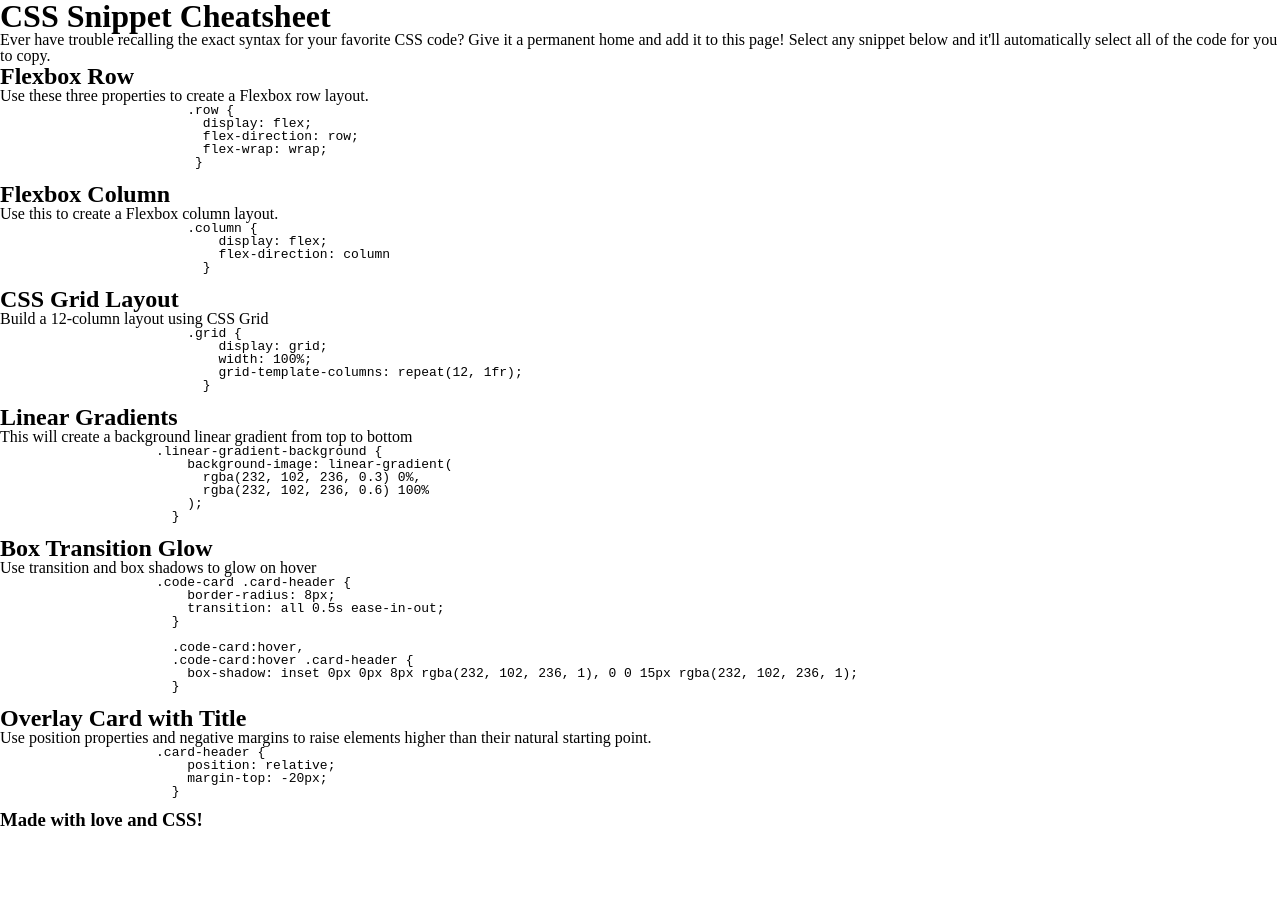
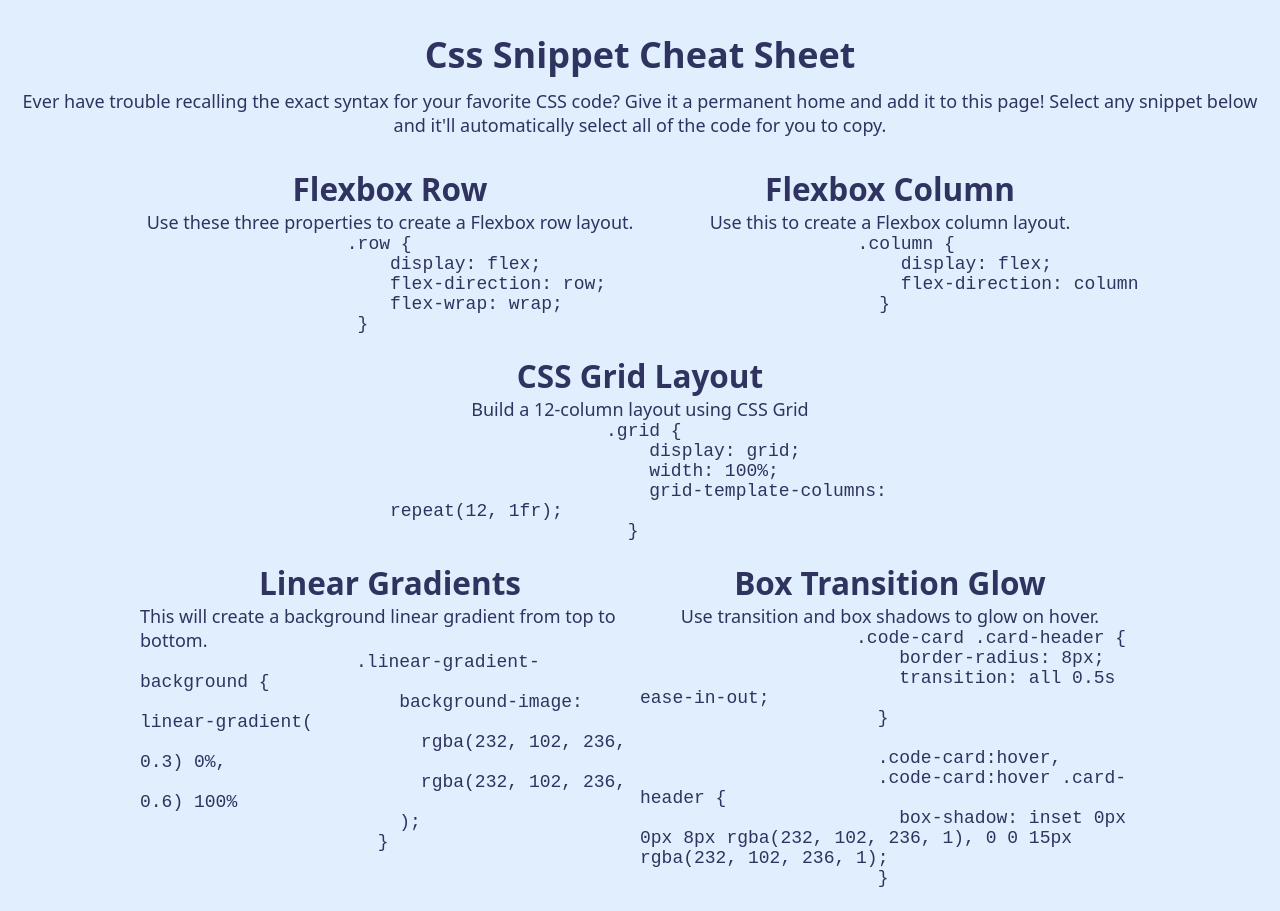
Before and after one commit to Jose-Cotto/CSS-Cheat-Sheet, a plain HTML site: page index.html in a window 1280 px wide. Shown: the top 911 px of the page. Before the commit the page ends 830 px from the top, so only its background shows below. Drawn offline with Linux system fonts and the light colour scheme.

Commit message:
Adjust html and CSS

```diff
--- a/assets/reset.css
+++ b/assets/reset.css
@@ -3,12 +3,3 @@
     padding:0;
     box-sizing:border-box;
 }
-
-html {
-    height:100%;
-}
-
-body {
-    min-height: 100%;
-    line-height: 1;
-}
--- a/assets/styles.css
+++ b/assets/styles.css
@@ -0,0 +1,56 @@
+:root {
+    --background-color: #E1EEFD;
+    --color: #2f335f;
+}
+
+
+body {
+    font-family: system-ui, -apple-system, BlinkMacSystemFont, 'Segoe UI', Roboto, Oxygen, Ubuntu, Cantarell, 'Open Sans', 'Helvetica Neue', sans-serif;
+    background-color: var(--background-color);
+    color: var(--color);
+    display: flex;
+    flex-wrap: wrap;
+    flex-direction: column;
+    font-size:18px;
+}
+
+.header {
+    text-align: center;
+    padding:20px;
+    margin:10px auto;
+}
+
+.title {
+    padding-bottom:10px;
+}
+
+h1 {
+    font-size:200%;
+    font-weight:900;
+}
+
+h2 {
+    font-size:175%
+}
+
+h3 {
+    font-size:150%
+}
+
+.top-row,
+.bottom-row {
+    display:flex;
+    flex-wrap:wrap;
+    justify-content: center;
+}
+
+.card-container {
+    display:flex;
+    flex-direction:column;
+    align-items:center;
+    width:500px;
+}
+
+pre {
+    white-space: pre-wrap;
+}
--- a/index.html
+++ b/index.html
@@ -2,27 +2,27 @@
 <html lang="en">
 
 <head>
-    <meta charset="UTF-8" />
-    <meta name="viewport" content="width=device-width, initial-scale=1.0" />
-    <title>CSS cheat sheet</title>
-    <link rel="stylesheet" href="./assets/reset.css" />
-    <link rel="stylesheet" href="./assets/styles.css" />
+    <meta charset="UTF-8">
+    <meta name="viewport" content="width=device-width, initial-scale=1.0">
+    <!-- title adjusted to match the content being provided -->
+    <title>CSS Snippet Cheatsheet</title>
+    <!-- Link both the reset and style files, ensure order of precedent is being followed -->
+    <link rel="stylesheet" href="./assets/reset.css">
+    <link rel="stylesheet" href="./assets/styles.css">
 </head>
 
 <body>
     <header class="header">
-        <h1>CSS Snippet Cheatsheet</h1>
-        <p>
-            Ever have trouble recalling the exact syntax for your favorite CSS
-            code? Give it a permanent home and add it to this page! Select any
-            snippet below and it'll automatically select all of the code for you
-            to copy.
-        </p>
+        <!-- Title of the webpage -->
+        <h1 class="title">Css Snippet Cheat Sheet</h1>
+        <p>Ever have trouble recalling the exact syntax for your favorite CSS code? Give it a permanent home and add it
+            to
+            this page! Select any snippet below and it'll automatically select all of the code for you to copy.</p>
     </header>
     <main>
         <section class="top-row">
-            <section class="card">
-                <h2 class="card-header">Flexbox Row</h2>
+            <section class="card-container">
+                <h2 class="card-title">Flexbox Row</h2>
                 <p>Use these three properties to create a Flexbox row layout.</p>
                 <pre>
                 .row {
@@ -32,8 +32,8 @@
                  }
                 </pre>
             </section>
-            <section class="card">
-                <h2 class="card-header">Flexbox Column</h2>
+            <section class="card-container">
+                <h2 class="card-title">Flexbox Column</h2>
                 <p>Use this to create a Flexbox column layout.</p>
                 <pre>
                     .column {
@@ -42,8 +42,8 @@
                       }
                 </pre>
             </section>
-            <section class="card">
-                <h2 class="card-header">CSS Grid Layout</h2>
+            <section class="card-container">
+                <h2 class="card-title">CSS Grid Layout</h2>
                 <p>Build a 12-column layout using CSS Grid</p>
                 <pre>
                     .grid {
@@ -55,12 +55,9 @@
             </section>
         </section>
         <section class="bottom-row">
-            <section class="card">
-                <h2 class="card-header">Linear Gradients</h2>
-                <p>
-                    This will create a background linear gradient from top to
-                    bottom
-                </p>
+            <section class="card-container">
+                <h2 class="card-title">Linear Gradients</h2>
+                <p>This will create a background linear gradient from top to bottom.</p>
                 <pre>
                     .linear-gradient-background {
                         background-image: linear-gradient(
@@ -70,9 +67,9 @@
                       }
                 </pre>
             </section>
-            <section class="card">
-                <h2 class="card-header">Box Transition Glow</h2>
-                <p>Use transition and box shadows to glow on hover</p>
+            <section class="card-container">
+                <h2 class="card-title">Box Transition Glow</h2>
+                <p>Use transition and box shadows to glow on hover.</p>
                 <pre>
                     .code-card .card-header {
                         border-radius: 8px;
@@ -85,12 +82,10 @@
                       }
                 </pre>
             </section>
-            <section class="card">
-                <h2 class="card-header">Overlay Card with Title</h2>
-                <p>
-                    Use position properties and negative margins to raise elements
-                    higher than their natural starting point.
-                </p>
+            <section class="card-container">
+                <h2 class="card-title">Overlay Card with Title</h2>
+                <p>Use position properties and negative margins to raise elements higher than their natural starting
+                    point.</p>
                 <pre>
                     .card-header {
                         position: relative;
@@ -100,8 +95,8 @@
             </section>
         </section>
     </main>
-    <footer class="footer">
-        <h3>Made with love and CSS!</h3>
+    <footer>
+        <h3> Made with <span class="emoji">&#10084;</span> and CSS</h3>
     </footer>
 </body>
 
```
Lines whose indentation alone changed are shown as unchanged.
